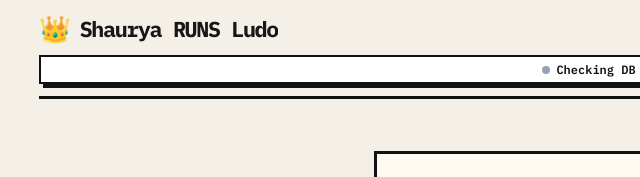
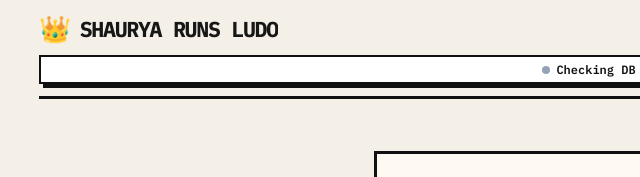
Before and after one commit to Drizzaro/ludo-remote, a plain HTML site: page indexx.html in a window 1280 px wide. Shown: the top 177 px of the page, 51-691 px from the left. Drawn offline with Linux system fonts and the light colour scheme.

Commit message:
Update indexx.html

```diff
--- a/indexx.html
+++ b/indexx.html
@@ -1264,7 +1264,7 @@ select {
   <nav class="navbar">
     <div class="brand">
       <span class="logo-icon">👑</span>
-      <span>Shaurya RUNS Ludo</span>
+      <span>SHAURYA RUNS LUDO</span>
     </div>
     <div class="nav-actions">
       <div class="badge" id="firebaseBadge">
@@ -1282,7 +1282,7 @@ select {
   <!-- ================= LOGIN SCREEN ================= -->
   <div id="loginView">
     <div class="login-icon">👑</div>
-    <h2 class="login-title">Shaurya RUNS Ludo</h2>
+    <h2 class="login-title">SHAURYA RUNS LUDO</h2>
     <p class="login-desc">Sign in with Super Admin or Controller ID</p>
 
     <div class="login-error" id="loginError">
```
